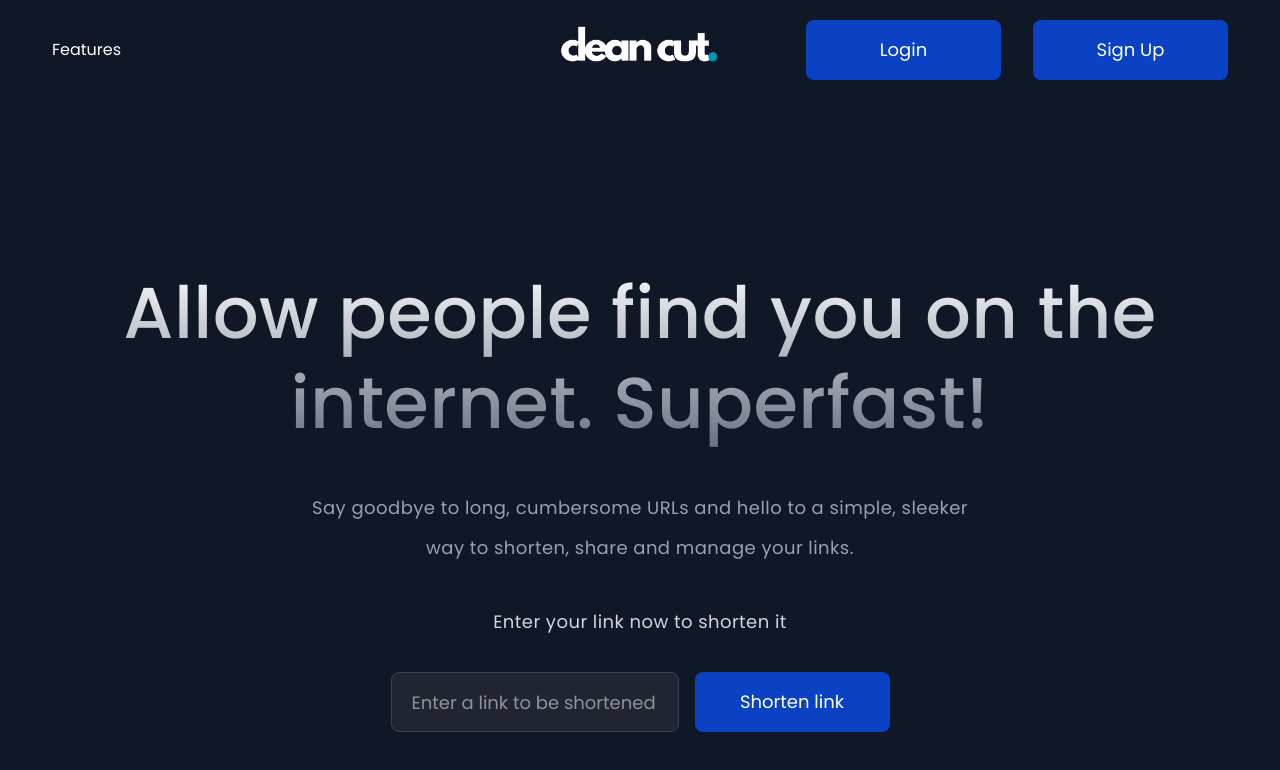
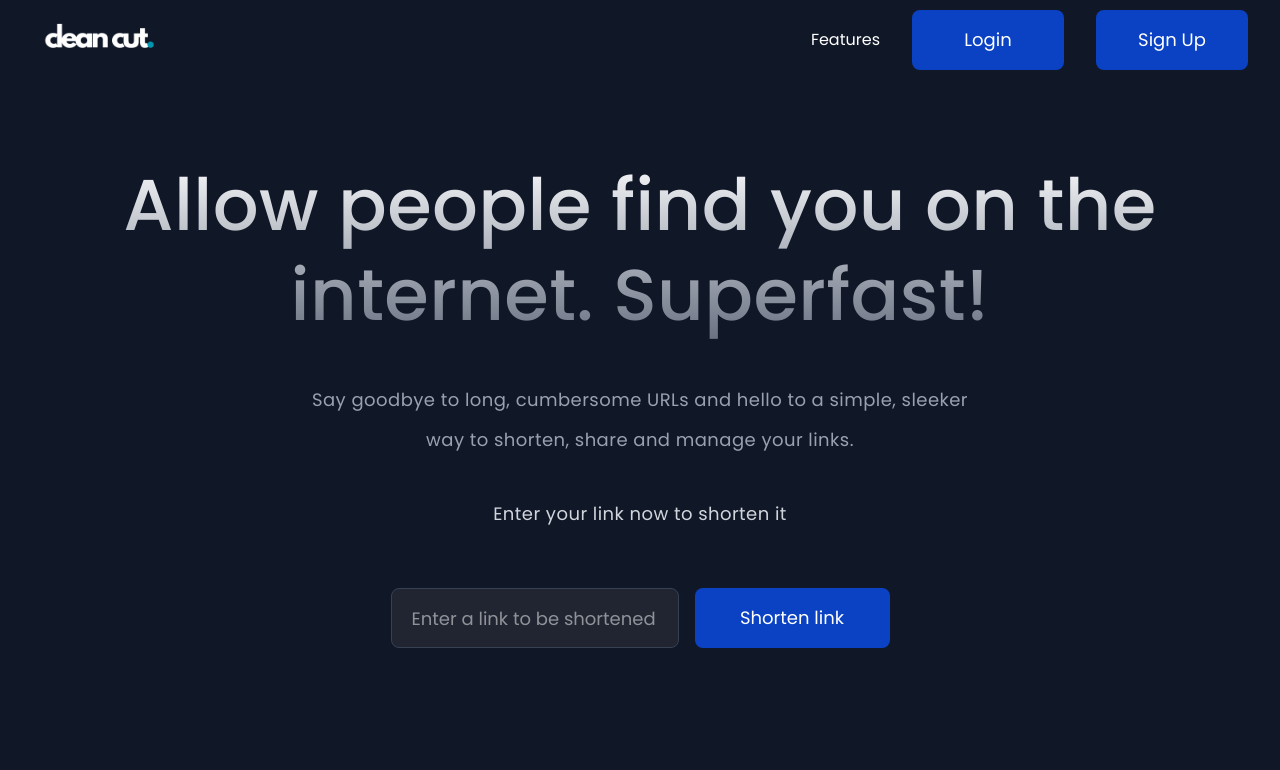
Before and after one commit to codingwithjae/clean-cut, a React (Vite) app in the folder frontend/: page / in a window 1280 px wide. Shown: the top 770 px of the page. Built offline with nearby package versions, Linux system fonts and the light colour scheme.

Commit message:
feat: refine navbar component

```diff
--- a/frontend/src/App.jsx
+++ b/frontend/src/App.jsx
@@ -1,13 +1,14 @@
 import React from 'react';
-import { ToastContainer } from 'react-toastify';
+// import { ToastContainer } from 'react-toastify';
+import LayoutTemplate from './Components/Templates/LayoutTemplate';
 import HomePage from './Components/Page/HomePage';
 
 function App() {
   return (
-    <>
+    <LayoutTemplate>
       <HomePage />
-      <ToastContainer position="bottom-right" autoClose={3000} />
-    </>
+      {/* <ToastContainer position="bottom-right" autoClose={3000} /> */}
+    </LayoutTemplate>
   );
 }
 
--- a/frontend/src/Components/Atoms/Button.jsx
+++ b/frontend/src/Components/Atoms/Button.jsx
@@ -1,15 +1,18 @@
-export default function Button({ text }) {
+export default function Button({ text, variant }) {
+  const buttonSize = variant === 'small' ? 'w-[152px]' : 'w-2xs md:w-[195px]';
+
   return (
     <button
-      className="
+      className={`
         flex items-center justify-center
         text-lg font-normal text-white
         bg-cerulean-blue-800 opacity-100
         border-none rounded-lg
         hover:opacity-90
-        w-2xs h-[60px] md:w-[195px]
+        h-[60px]
         cursor-pointer
-      "
+        ${buttonSize}
+      `}
     >
       {text}
     </button>
--- a/frontend/src/Components/Molecules/ShortenForm.jsx
+++ b/frontend/src/Components/Molecules/ShortenForm.jsx
@@ -11,7 +11,7 @@ export default function ShortenForm() {
   });
 
   return (
-    <form onSubmit={handleSubmit} className="w-full flex flex-col gap-4 mt-4">
+    <form onSubmit={handleSubmit} className="w-full flex flex-col gap-4 mt-10">
       <div
         className="
           flex
--- a/frontend/src/Components/Organisms/HeroSection.jsx
+++ b/frontend/src/Components/Organisms/HeroSection.jsx
@@ -1,7 +1,7 @@
 export default function HeroSection() {
   return (
     <section className="tracking-wide flex flex-col items-center text-center text-white">
-      <div className="mb-12 md:mb-10 lg:mb-0 lg:w-7xl">
+      <div className="mb-12 md:mb-10 lg:mb-0 lg:w-5xl xl:w-7xl">
         <h2 className=" text-5xl font-medium leading-15 text-transparent bg-clip-text bg-gradient-to-b from-gray-50 to-gray-500 animate-gradient md:leading-21 md:text-7xl lg:leading-tight">
           Allow people find you on the internet. Superfast!
         </h2>
--- a/frontend/src/Components/Organisms/Navbar.jsx
+++ b/frontend/src/Components/Organisms/Navbar.jsx
@@ -2,50 +2,48 @@ import React, { useState } from 'react';
 import { FaBars, FaTimes } from 'react-icons/fa';
 import logo from '../../assets/logo.webp';
 import Button from '../Atoms/Button';
+import { useMediaQuery } from '../../hooks/useMediaQuery';
 
 export default function Navbar() {
   const [isMenuOpen, setIsMenuOpen] = useState(false);
+  const isMobile = useMediaQuery('(max-width: 767px)'); // Hook to detect mobile screens
+
+  const toggleMenu = () => {
+    setIsMenuOpen(!isMenuOpen);
+  };
 
   return (
-    <header className="w-full h-auto flex justify-center p-5">
-      <nav className="hidden md:flex w-full items-center justify-between px-4 lg:px-8">
-        {/* Navigation Links (Left) */}
-        <ul className="hidden md:flex items-center gap-8">
-          <li className="cursor-pointer hover:text-blue-500">Features</li>
-        </ul>
-
-        {/* Logo (Center) */}
-        <div className="flex justify-center items-center h-24 absolute left-1/2 transform -translate-x-1/2">
-          <img className="w-72 cursor-pointer" src={logo} alt="Logo of the app" />
+    <nav className="w-full bg-gray-800 md:bg-gray-900 text-white px-4 lg:px-8 justify-center">
+      <div className="flex items-center justify-between h-20">
+        {/* Logo */}
+        <div className="flex items-center gap-8 flex-grow relative right-8">
+          <img className="w-[200px] cursor-pointer" src={logo} alt="Logo of the app" />
         </div>
 
-        {/* Buttons (Right) */}
-        <div className="hidden md:flex items-center gap-8">
-          <Button text="Login" />
-          <Button text="Sign Up" />
+        {/* Toggle Button (Visible on Mobile) */}
+        {isMobile && (
+          <button
+           className={`text-white focus:outline-none md:hidden transition-transform duration-300 ${
+              isMenuOpen ? 'rotate-90' : 'rotate-0'
+            }`}
+            onClick={toggleMenu}
+            aria-label="Toggle menu"
+          >
+            {isMenuOpen ?  <FaTimes className="w-6 h-6" /> : <FaBars className="w-6 h-6" />}
+          </button>
+        )}
+
+        {/* Navigation Links and Buttons */}
+        <div className={`flex items-center gap-8 ${isMobile && isMenuOpen ? 'absolute top-20 left-0 w-full flex-col bg-gray-800 p-4 shadow-md z-50' : 'hidden md:flex'}`}>
+          <ul className="flex items-center gap-6 duration-500 ease-in-out">
+            <li className="cursor-pointer hover:text-blue-500">
+              <a href="#features">Features</a>
+            </li>
+          </ul>
+          <Button text="Login" variant={isMobile ? undefined : "small"} />
+          <Button text="Sign Up" variant={isMobile ? undefined : "small"} />
         </div>
-      </nav>
-
-      {/* Mobile Menu */}
-      <div className="md:hidden flex w-full items-center justify-between px-4">
-        {/* Logo */}
-        <div className="flex justify-start items-center">
-          <img className="w-24 h-auto cursor-pointer" src={logo} alt="Logo of the app" />
-        </div>
-
-        {/* Hamburger Menu */}
-        <button className={`text-white focus:outline-none transition-transform duration-300 ${isMenuOpen ? 'rotate-90' : 'rotate-0'}`} onClick={() => setIsMenuOpen(!isMenuOpen)}>
-          {isMenuOpen ? <FaTimes className="w-6 h-6" /> : <FaBars className="w-6 h-6" />}
-        </button>
       </div>
-
-      {/* Dropdown Menu (Mobile) */}
-      <ul className={`${isMenuOpen ? 'flex' : 'hidden'} md:hidden flex-col items-center gap-8 absolute top-16 left-0 w-full bg-gray-900 p-4 transition-all duration-300`}>
-        <li className="cursor-pointer hover:text-blue-500">Features</li>
-        <li className="cursor-pointer hover:text-blue-500">FAQs</li>
-        <Button text="Login" />
-        <Button text="Sign Up" />
-      </ul>
-    </header>
+    </nav>
   );
 }
--- a/frontend/src/Components/Page/HomePage.jsx
+++ b/frontend/src/Components/Page/HomePage.jsx
@@ -1,17 +1,12 @@
 import React from 'react';
-import Navbar from '../Organisms/Navbar';
-import MainTemplate from '../Templates/MainTemplate';
 import HeroSection from '../Organisms/HeroSection';
 import ShortenForm from '../Molecules/ShortenForm';
 
 export default function HomePage() {
   return (
     <>
-      <Navbar />
-      <MainTemplate>
-        <HeroSection />
-        <ShortenForm />
-      </MainTemplate>
+      <HeroSection />
+      <ShortenForm />
     </>
   );
 }
--- /dev/null
+++ b/frontend/src/Components/Templates/LayoutTemplate.jsx
@@ -0,0 +1,15 @@
+import React from 'react';
+import Navbar from '../Organisms/Navbar';
+
+export default function LayoutTemplate({ children }) {
+  return (
+    <>
+      <header className="max-w-7xl flex justify-center items-center mx-auto">
+        <Navbar />
+      </header>
+
+      {/* Main Content */}
+      <main className="max-w-7xl mt-20 items-center justify-center mx-auto">{children}</main>
+    </>
+  );
+}
--- a/frontend/src/Components/Templates/MainTemplate.jsx
+++ /dev/null
@@ -1,5 +0,0 @@
-import React from 'react';
-
-export default function MainTemplate({ children }) {
-  return <div className="min-h-screen flex flex-col items-center justify-center bg-gray-900 text-white">{children}</div>;
-}
--- /dev/null
+++ b/frontend/src/hooks/useMediaQuery.js
@@ -0,0 +1,21 @@
+import { useState, useEffect } from 'react';
+
+export function useMediaQuery(query) {
+  const [matches, setMatches] = useState(false);
+
+  useEffect(() => {
+    const mediaQuery = window.matchMedia(query);
+    const handleChange = () => setMatches(mediaQuery.matches);
+
+    // Set initial value
+    setMatches(mediaQuery.matches);
+
+    // Add listener
+    mediaQuery.addEventListener('change', handleChange);
+
+    // Cleanup listener on unmount
+    return () => mediaQuery.removeEventListener('change', handleChange);
+  }, [query]);
+
+  return matches;
+}
```
